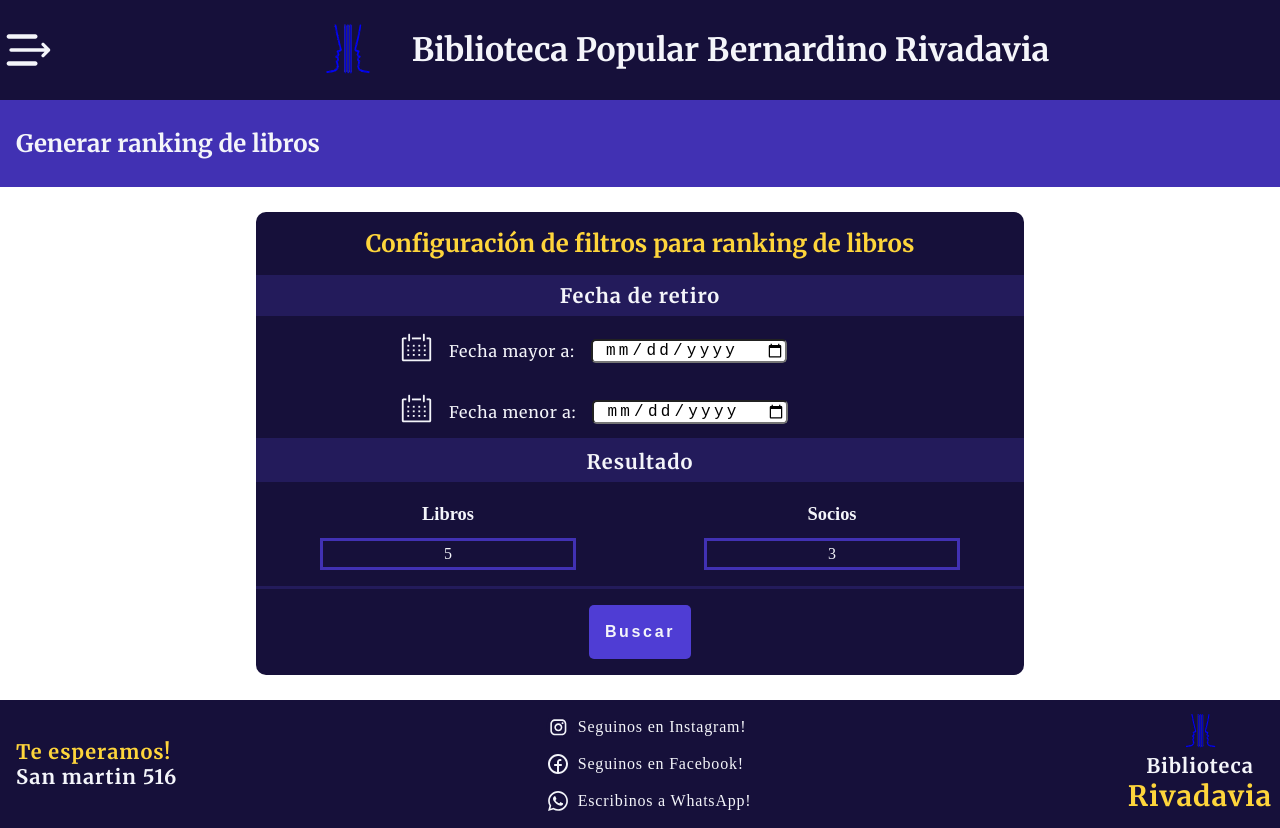
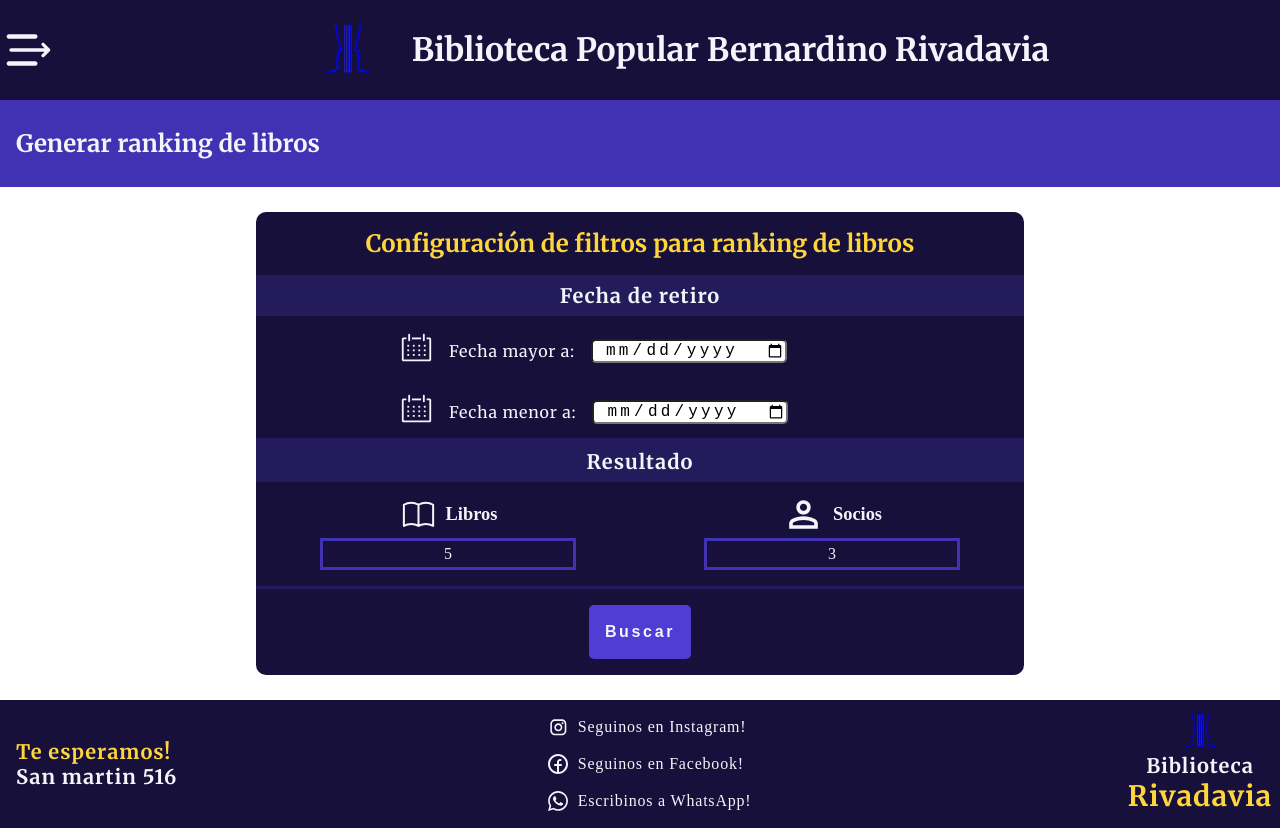
Before and after one commit to RolandoKirina/PPSLibraryBernardinoRivadavia, a React (Vite) app: page /options/books-partners in a window 1280 px wide. Built offline with nearby package versions, Linux system fonts and the light colour scheme.

Commit message:
added icons to books partners count section

```diff
--- a/src/pages/options/BooksPartners/BooksPartners.css
+++ b/src/pages/options/BooksPartners/BooksPartners.css
@@ -19,6 +19,10 @@
     align-items: center;
 }
 
+.result .result-title img {
+    margin-right: 0.5em;
+}
+
 .result .result-value {
     height: 2em;
     display: flex;
--- a/src/pages/options/BooksPartners/BooksPartners.jsx
+++ b/src/pages/options/BooksPartners/BooksPartners.jsx
@@ -3,8 +3,9 @@ import GenericSection from '../../../components/generic/GenericSection/GenericSe
 import calendarIcon from '../../../assets/img/calendar-icon.svg';
 import Btn from '../../../components/btn/Btn';
 import { useState } from 'react';
-import PopUp from '../../../components/popup-table/PopUp2';
-import GenerateListPopup from '../../../components/generatelistpopup/GenerateListPopup';
+import bookIcon from '../../../assets/img/book-icon-2.svg';
+import personIcon from '../../../assets/img/person-icon.svg';
+
 
 export default function BooksPartners() {
     const [formValues, setFormValues] = useState({});
@@ -71,6 +72,7 @@ export default function BooksPartners() {
                                 <div className='books-partners-result'>
                                     <div className='result'>
                                         <div className='result-title'>
+                                            <img src={bookIcon} alt='book-icon'/>
                                             <h4>Libros</h4>
                                         </div>
                                         <div className='result-value'>
@@ -79,6 +81,7 @@ export default function BooksPartners() {
                                     </div>
                                     <div className='result'>
                                         <div className='result-title'>
+                                            <img src={personIcon} alt='person-icon'/>
                                             <h4>Socios</h4>
                                         </div>
                                         <div className='result-value'>
```
Also changed, not shown: src/assets/img/book-icon-2.svg (added), src/assets/img/person-icon.svg (added).
